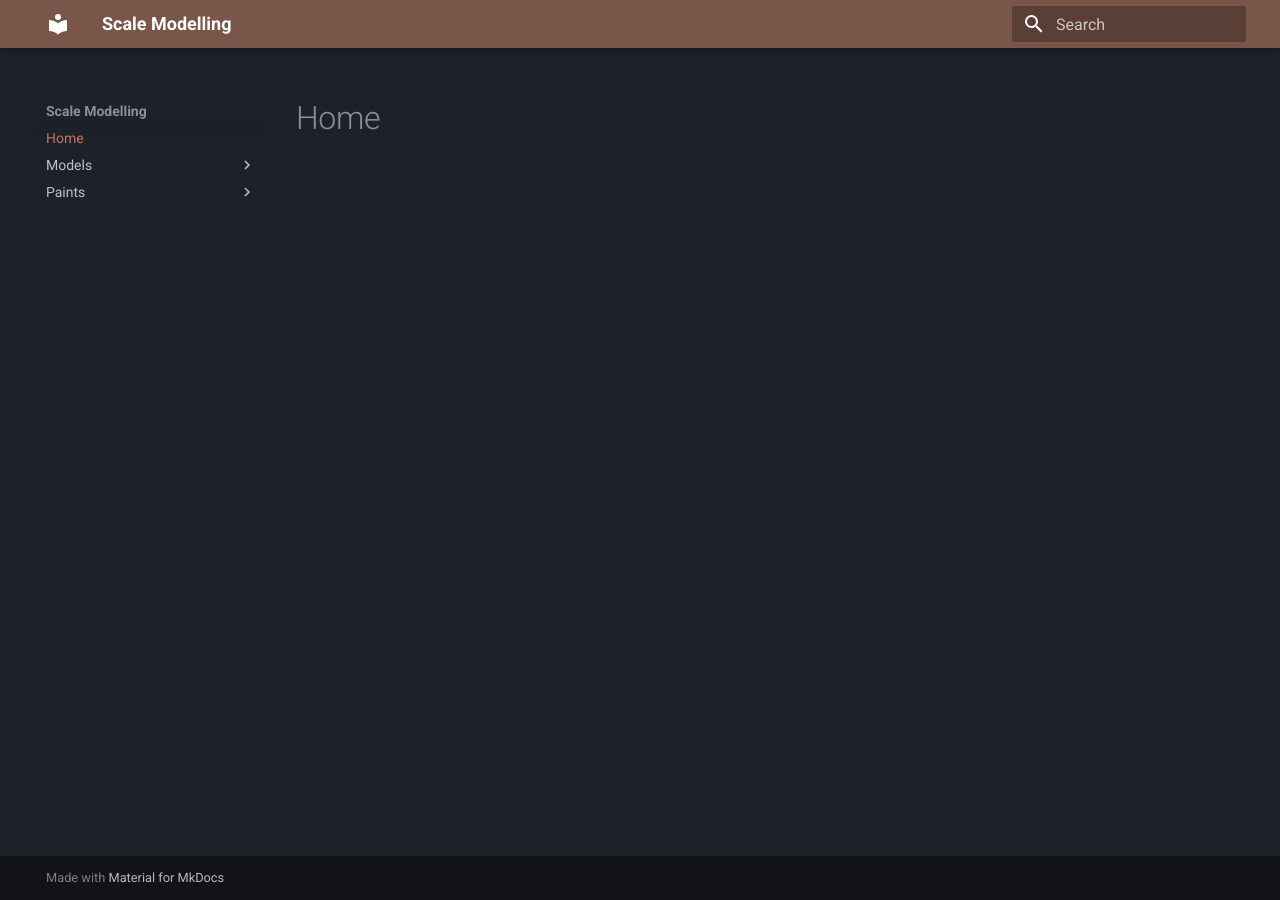
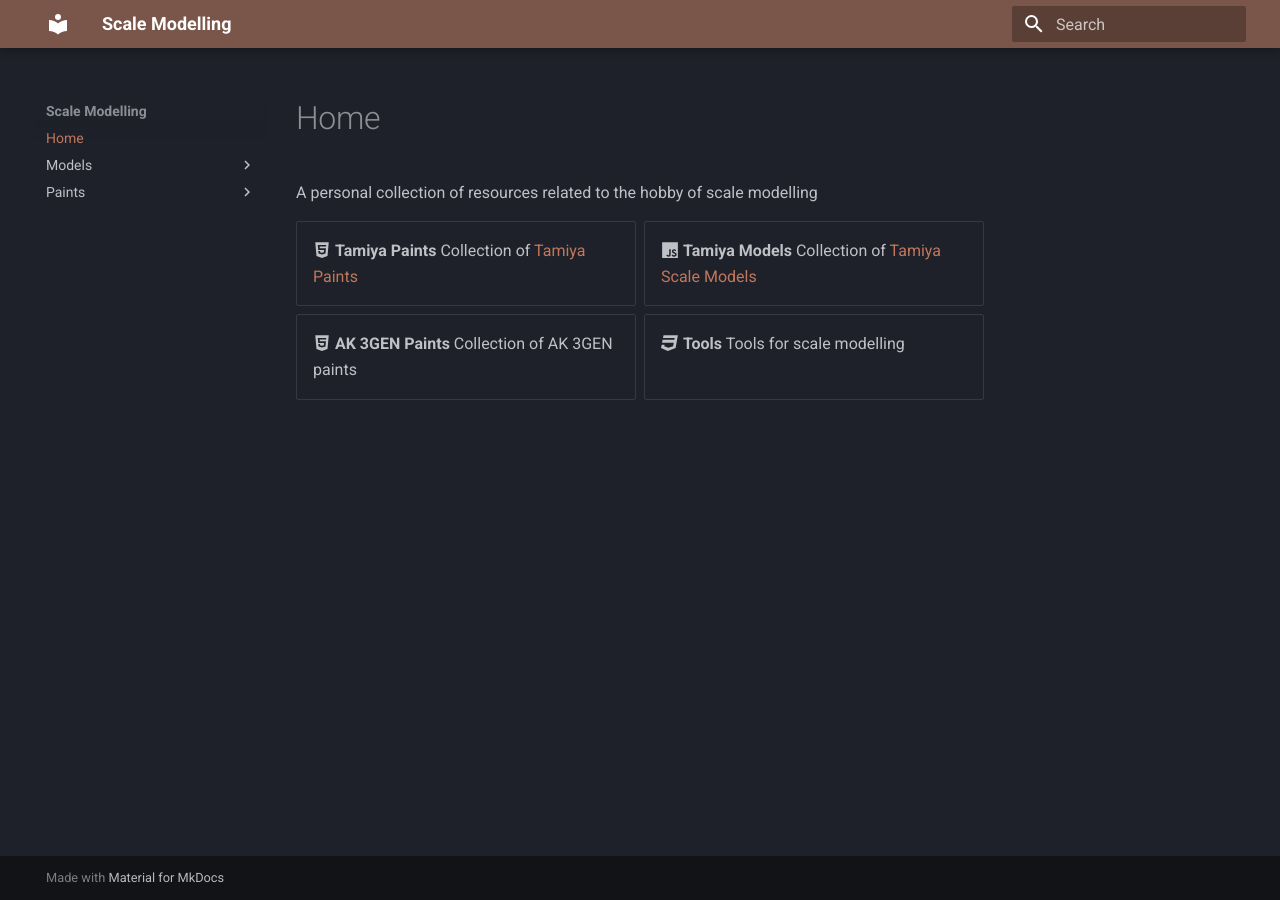
Before and after one commit to dlicudi/scale-modelling, an MkDocs documentation site: the page built from docs/index.md, in a window 1280 px wide. Built offline with MkDocs 1.6.1 and Material for MkDocs 9.7.7, drawn with Linux system fonts in a browser that asks for light colours.

Commit message:
Improvements to home page and config tweaks

```diff
--- a/docs/index.md
+++ b/docs/index.md
@@ -1 +1,12 @@
 # Home
+
+A personal collection of resources related to the hobby of scale modelling
+
+<div class="grid cards" markdown>
+
+- :fontawesome-brands-html5: __Tamiya Paints__ Collection of [Tamiya Paints](paints/tamiya.md)
+- :fontawesome-brands-js: __Tamiya Models__ Collection of [Tamiya Scale Models](models/tamiya.md)
+- :fontawesome-brands-html5: __AK 3GEN Paints__ Collection of AK 3GEN paints
+- :fontawesome-brands-css3: __Tools__ Tools for scale modelling
+
+</div>
--- a/mkdocs.yml
+++ b/mkdocs.yml
@@ -13,5 +13,11 @@
   - md_in_html
   - footnotes
   - def_list
+  - attr_list
+  - md_in_html
+  - attr_list
+  - pymdownx.emoji:
+      emoji_index: !!python/name:material.extensions.emoji.twemoji
+      emoji_generator: !!python/name:material.extensions.emoji.to_svg
   - pymdownx.tasklist:
       custom_checkbox: true
```
